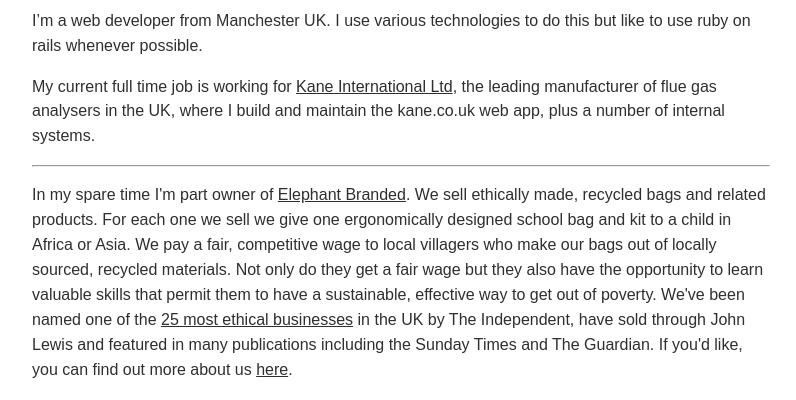
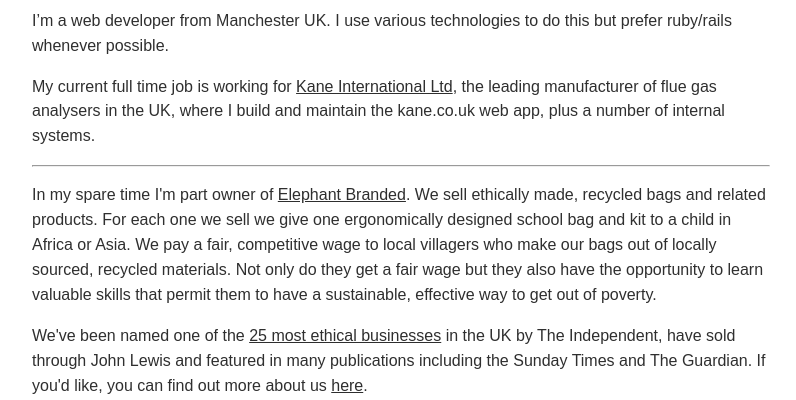
Before and after one commit to alexhartley/alexhartley.github.io, a plain HTML site: page index.html in a window 1280 px wide. Shown: the part 154-554 px from the top of the page, without its empty margins (254-1050 px from the left). Drawn offline with Linux system fonts and the light colour scheme.

Commit message:
Copy update

```diff
--- a/index.html
+++ b/index.html
@@ -29,11 +29,12 @@
                  <h1>Hello, I'm Alex Hartley</h1>
                </div>
            </header>
-           <p>I’m a web developer from Manchester UK. I use various technologies to do this but like to use ruby on rails whenever possible.</p>
+           <p>I’m a web developer from Manchester UK. I use various technologies to do this but prefer ruby/rails whenever possible.</p>
 
            <p>My current full time job is working for <a href="https://www.kane.co.uk" title="Kane International website">Kane International Ltd</a>, the leading manufacturer of flue gas analysers in the UK, where I build and maintain the kane.co.uk web app, plus a number of internal systems.</p>
            <hr>
-           <p>In my spare time I'm part owner of <a href="http://elepahantbranded.com" title="Elephant Branded website">Elephant Branded</a>. We sell ethically made, recycled bags and related products. For each one we sell we give one ergonomically designed school bag and kit to a child in Africa or Asia. We pay a fair, competitive wage to local villagers who make our bags out of locally sourced, recycled materials. Not only do they get a fair wage but they also have the opportunity to learn valuable skills that permit them to have a sustainable, effective way to get out of poverty. We've been named one of the <a href="http://www.independent.co.uk/news/business/news/which-is-the-fairest-firm-of-all-8793024.html" title="Independent article">25 most ethical businesses</a> in the UK by The Independent, have sold through John Lewis and featured in many publications including the Sunday Times and The Guardian. If you'd like, you can find out more about us <a href="http://www.elephantbranded.com/our-story" title="About Elephant Branded">here</a>.</p>
+           <p>In my spare time I'm part owner of <a href="http://elepahantbranded.com" title="Elephant Branded website">Elephant Branded</a>. We sell ethically made, recycled bags and related products. For each one we sell we give one ergonomically designed school bag and kit to a child in Africa or Asia. We pay a fair, competitive wage to local villagers who make our bags out of locally sourced, recycled materials. Not only do they get a fair wage but they also have the opportunity to learn valuable skills that permit them to have a sustainable, effective way to get out of poverty.</p>
+           <p>We've been named one of the <a href="http://www.independent.co.uk/news/business/news/which-is-the-fairest-firm-of-all-8793024.html" title="Independent article">25 most ethical businesses</a> in the UK by The Independent, have sold through John Lewis and featured in many publications including the Sunday Times and The Guardian. If you'd like, you can find out more about us <a href="http://www.elephantbranded.com/our-story" title="About Elephant Branded">here</a>.</p>
 
            <!-- Icons and stuff -->
            <section class="social-icons">
```
